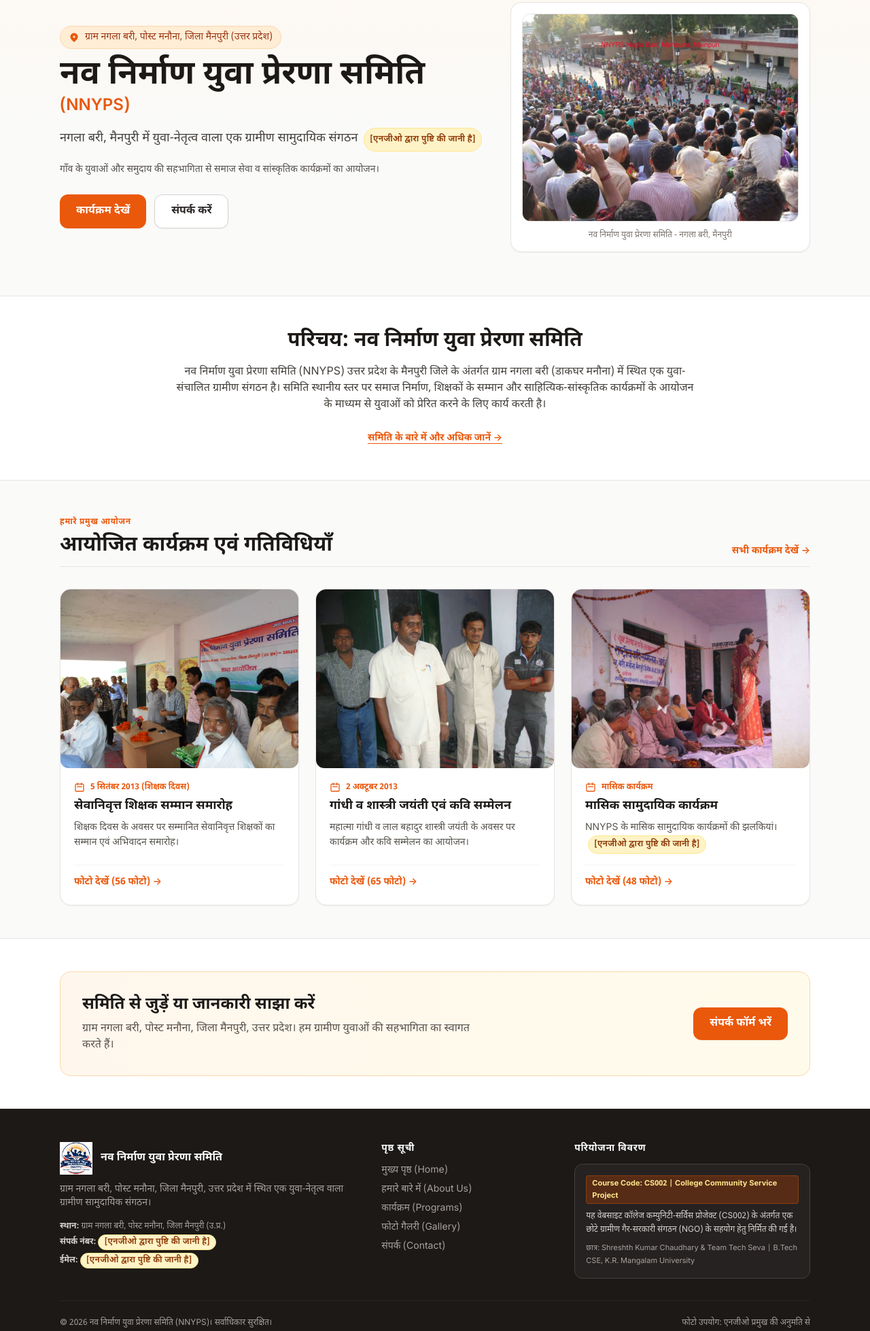
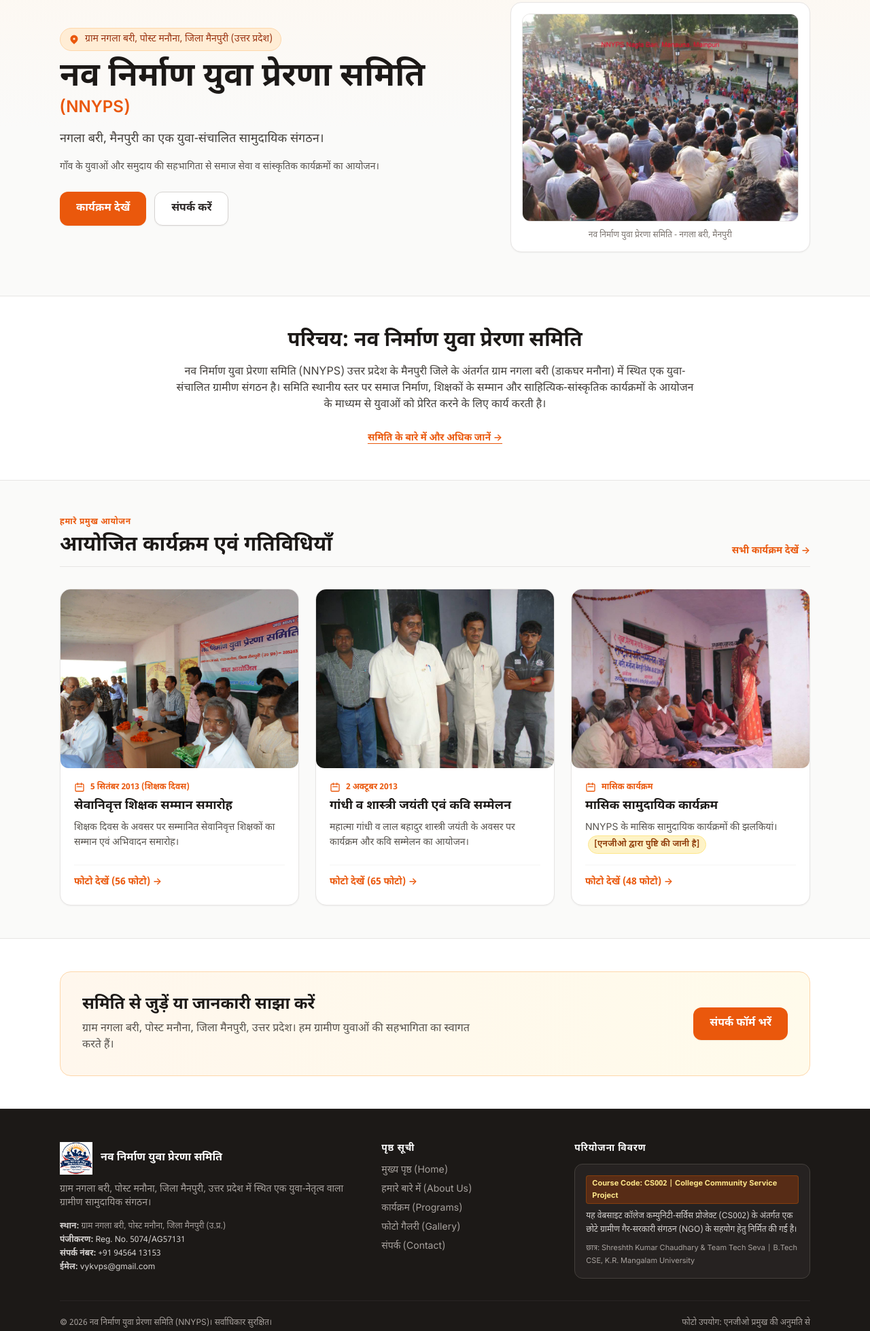
Before and after one commit to shreshthkchaudhary/Navnirman-Yuva-Prerna-Samiti--NNYPS-, a plain HTML site: page index.html in a window 1280 px wide. Shown: the part 142-2100 px from the top of the page at 68% size. Drawn offline with nearby package versions, Linux system fonts and the light colour scheme.

Commit message:
Update official NGO contact details, registration number, and hero mission line

```diff
--- a/index.html
+++ b/index.html
@@ -199,14 +199,9 @@
 
             <!-- One-line mission placeholder -->
             <p class="text-base sm:text-lg text-stone-700 leading-relaxed font-normal">
-              <span data-hi="नगला बरी, मैनपुरी में युवा-नेतृत्व वाला एक ग्रामीण सामुदायिक संगठन"
-                    data-en="A youth-led rural community organisation in Nagla Bari, Mainpuri">
-                नगला बरी, मैनपुरी में युवा-नेतृत्व वाला एक ग्रामीण सामुदायिक संगठन
-              </span>
-              <span class="badge-placeholder ml-1"
-                    data-hi="[एनजीओ द्वारा पुष्टि की जानी है]"
-                    data-en="[TO BE CONFIRMED BY NGO]">
-                [TO BE CONFIRMED BY NGO]
+              <span data-hi="नगला बरी, मैनपुरी का एक युवा-संचालित सामुदायिक संगठन।"
+                    data-en="A youth-led community organisation in Nagla Bari, Mainpuri.">
+                नगला बरी, मैनपुरी का एक युवा-संचालित सामुदायिक संगठन।
               </span>
             </p>
 
@@ -506,12 +501,16 @@
               </span>
             </p>
             <p>
+              <strong class="text-stone-300" data-hi="पंजीकरण: " data-en="Registration: ">पंजीकरण: </strong>
+              <span class="text-stone-300">Reg. No. 5074/AG57131</span>
+            </p>
+            <p>
               <strong class="text-stone-300" data-hi="संपर्क नंबर: " data-en="Phone: ">संपर्क नंबर: </strong>
-              <span class="badge-placeholder" data-hi="[एनजीओ द्वारा पुष्टि की जानी है]" data-en="[TO BE CONFIRMED BY NGO]">[TO BE CONFIRMED BY NGO]</span>
+              <a href="tel:+919456413153" class="hover:text-brand-500 transition text-stone-300">+91 94564 13153</a>
             </p>
             <p>
               <strong class="text-stone-300" data-hi="ईमेल: " data-en="Email: ">ईमेल: </strong>
-              <span class="badge-placeholder" data-hi="[एनजीओ द्वारा पुष्टि की जानी है]" data-en="[TO BE CONFIRMED BY NGO]">[TO BE CONFIRMED BY NGO]</span>
+              <a href="mailto:vykvps@gmail.com" class="hover:text-brand-500 transition text-stone-300">vykvps@gmail.com</a>
             </p>
           </div>
         </div>
```
Also changed, not shown: about.html (+8 -3 lines), contact.html (+8 -4 lines), gallery.html (+6 -2 lines), programs.html (+6 -2 lines), 1 other file.
